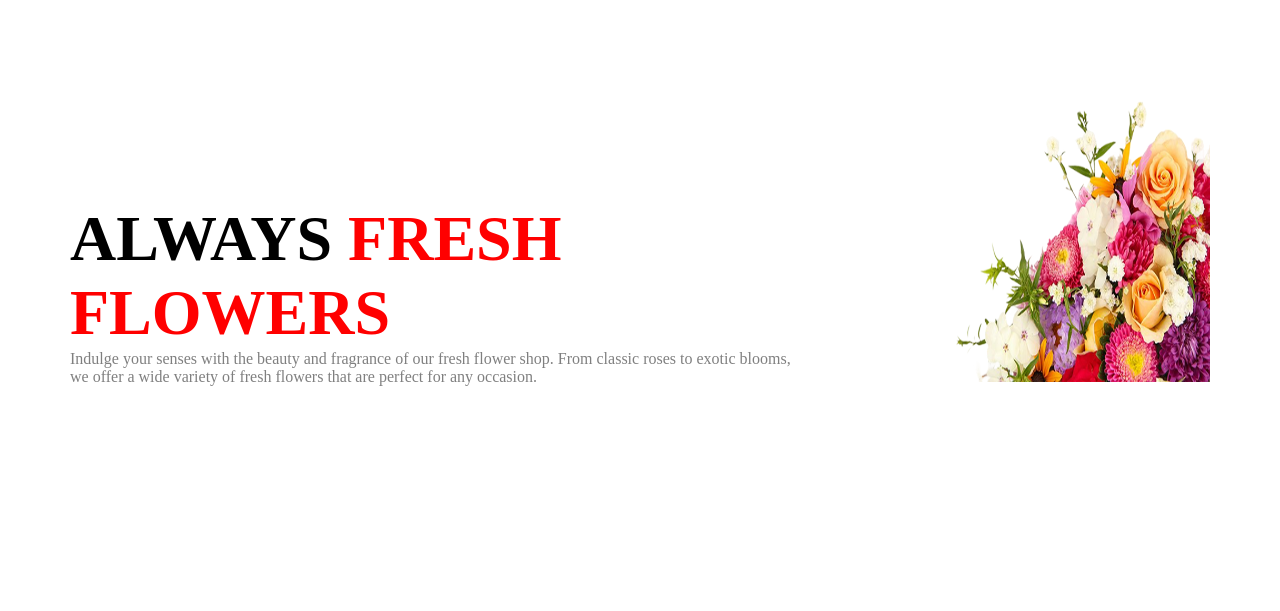
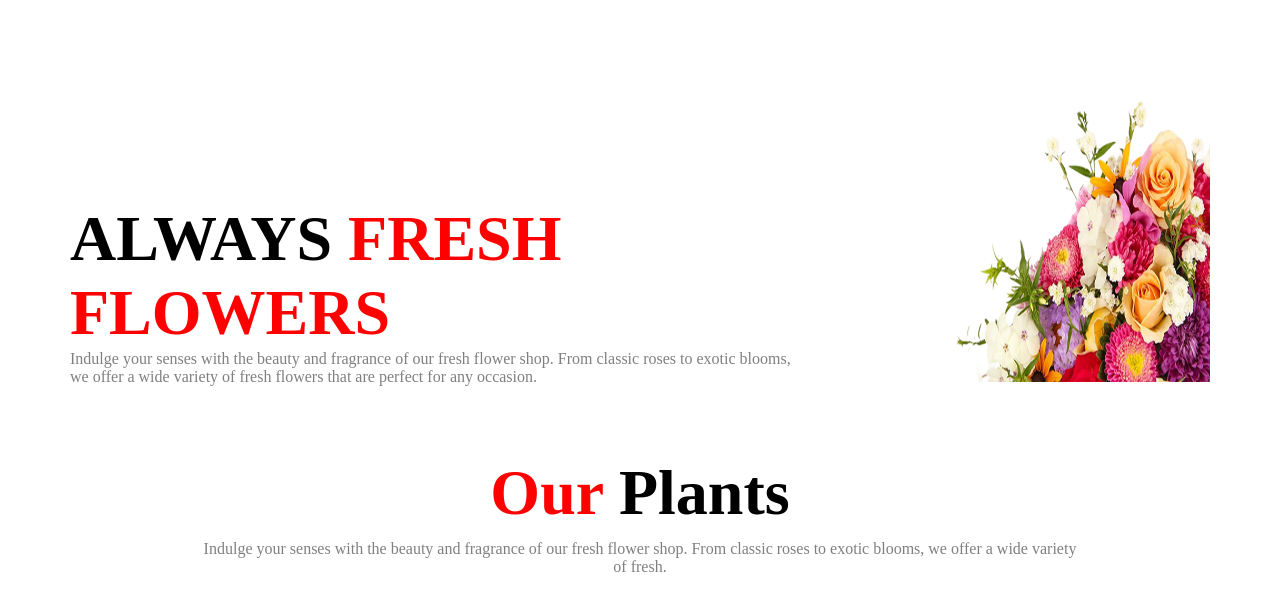
Before and after one commit to Obayedcoder/B12A02-Responsive-Flower, a plain HTML site: page index.html in a window 1280 px wide. Shown: the part 125-736 px from the top of the page. Drawn offline with Linux system fonts and the light colour scheme.

Commit message:
our plant section

```diff
--- a/index.html
+++ b/index.html
@@ -46,11 +46,10 @@
      <main>
         <!-- Our Plants Section-->
         <section class="container3">
-            <!-- <div class="content3_1">
+             <div class="content3_1">
                 <h2><span>Our</span> Plants</h2>
                 <p>Indulge your senses with the beauty and fragrance of our fresh flower shop. From classic roses to exotic blooms, we offer a wide variety of fresh.</p>
-            </div> -->
-
+            </div>
         <!--Plant Card Section -->
         <!-- <section class="container3_1">
 
--- a/styles/style.css
+++ b/styles/style.css
@@ -74,7 +74,7 @@
 
 
 /* Our Plants Section */
-/* .container3{
+.container3{
     max-width:1140px;
     margin: 70px auto;
 }
@@ -84,7 +84,7 @@
 .content3_1 p{
     max-width:880px;
     margin:10px auto;
-} */
+}
 
 /* plant card Section */
 /* .container3_1{
```
